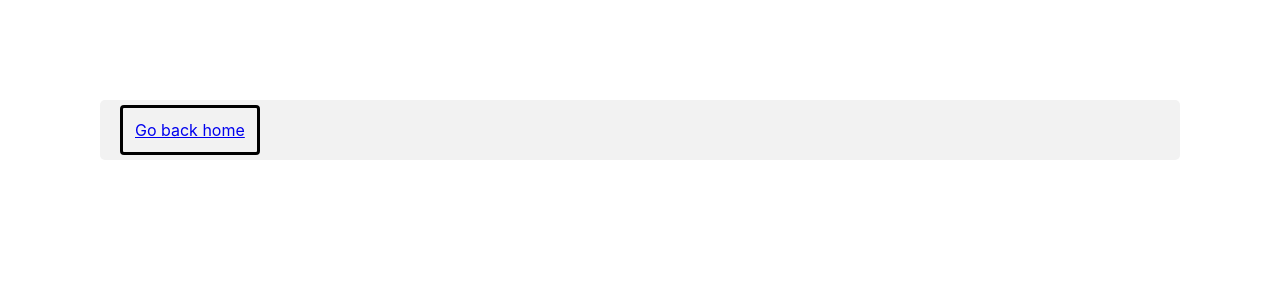
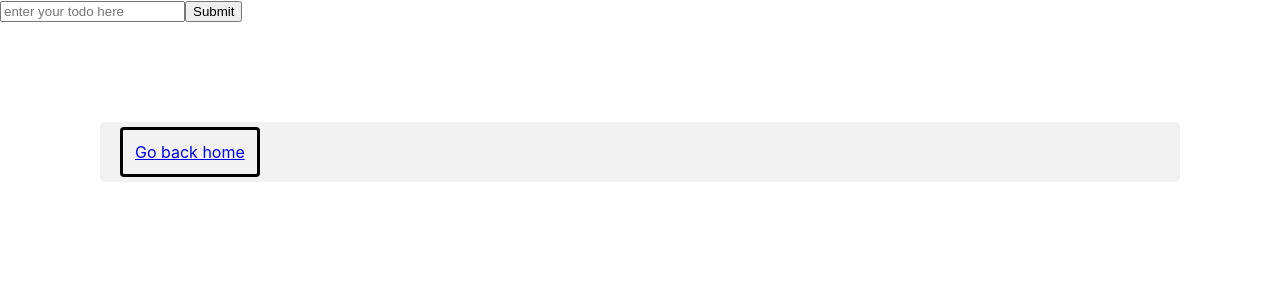
Before and after one commit to yubinjodev/practical-react, a React (Create React App) app: page /todoList in a window 1280 px wide. Before the commit this address had no page. Shown: the top 300 px of the page. Built offline with nearby package versions, Linux system fonts and the light colour scheme.

Commit message:
i just followed ben for the todo list. its too hard

```diff
--- a/package.json
+++ b/package.json
@@ -11,6 +11,7 @@
     "react-dom": "^17.0.2",
     "react-router-dom": "^6.2.1",
     "react-scripts": "5.0.0",
+    "shortid": "^2.2.16",
     "web-vitals": "^2.1.2"
   },
   "scripts": {
--- a/src/App.js
+++ b/src/App.js
@@ -9,6 +9,7 @@ import ValidationForm from "./components/ValidationForm/ValidationForm";
 import FetchRandomUser from "./components/FetchRandomUser/FetchRandomUser";
 import FetchMultiple from "./components/FetchMultiple/FetchMultiple";
 import SyncCounter from "./components/SyncCounter/SyncCounter";
+import TodoList from "./components/TodoList/TodoList";
 
 class App extends Component {
   render() {
@@ -23,6 +24,7 @@ class App extends Component {
           <Route path="/fetchRandomUser" element={<FetchRandomUser />} />
           <Route path="/fetchMultiple" element={<FetchMultiple />} />
           <Route path="/syncCounter" element={<SyncCounter />} />
+          <Route path="/todoList" element={<TodoList />} />
         </Routes>
 
         <div className="container">
--- a/src/components/Home/Home.js
+++ b/src/components/Home/Home.js
@@ -16,6 +16,7 @@ export default class Home extends React.Component {
           <Link to="fetchRandomUser">Fetch Random User</Link>
           <Link to="fetchMultiple">Fetch Multiple</Link>
           <Link to="syncCounter">Sync Counter</Link>
+          <Link to="todoList">Todo List</Link>
         </div>
       </div>
     );
--- /dev/null
+++ b/src/components/TodoList/TodoForm.js
@@ -0,0 +1,35 @@
+import React from "react";
+import shortid from "shortid";
+
+const initialState = {
+  text: "",
+};
+export default class Help extends React.Component {
+  state = initialState;
+  handleChange = (event) => {
+    this.setState({ text: event.target.value });
+  };
+
+  handleSubmit = (event) => {
+    event.preventDefault();
+    this.props.onSubmit({
+      id: shortid.generate(),
+      text: this.state.text,
+      complete: false,
+    });
+    this.setState(initialState);
+  };
+
+  render() {
+    return (
+      <form onSubmit={this.handleSubmit}>
+        <input
+          value={this.state.text}
+          onChange={this.handleChange}
+          placeholder="enter your todo here"
+        ></input>
+        <input type="submit"></input>
+      </form>
+    );
+  }
+}
--- /dev/null
+++ b/src/components/TodoList/TodoList.js
@@ -0,0 +1,34 @@
+import React from "react";
+import TodoForm from "./TodoForm";
+
+/*
+1. add todo
+2. display todo
+3. cross off todo
+4. show how much todo left
+5. filter (all, incomplete, complete)
+6. delete todo
+7. delete all complete
+    a. only show if at least one is complete
+8. button to toggle all on/off
+*/
+
+export default class TodoList extends React.Component {
+  state = {
+    todos: [],
+  };
+
+  addTodo = (todo) => {
+    this.setState({
+      todos: [todo, ...this.state.todos],
+    });
+  };
+
+  render() {
+    return (
+      <div>
+        <TodoForm onSubmit={this.addTodo} />
+      </div>
+    );
+  }
+}
```
Also changed, not shown: 1 other file (tests, documents, lock files or other folders).
